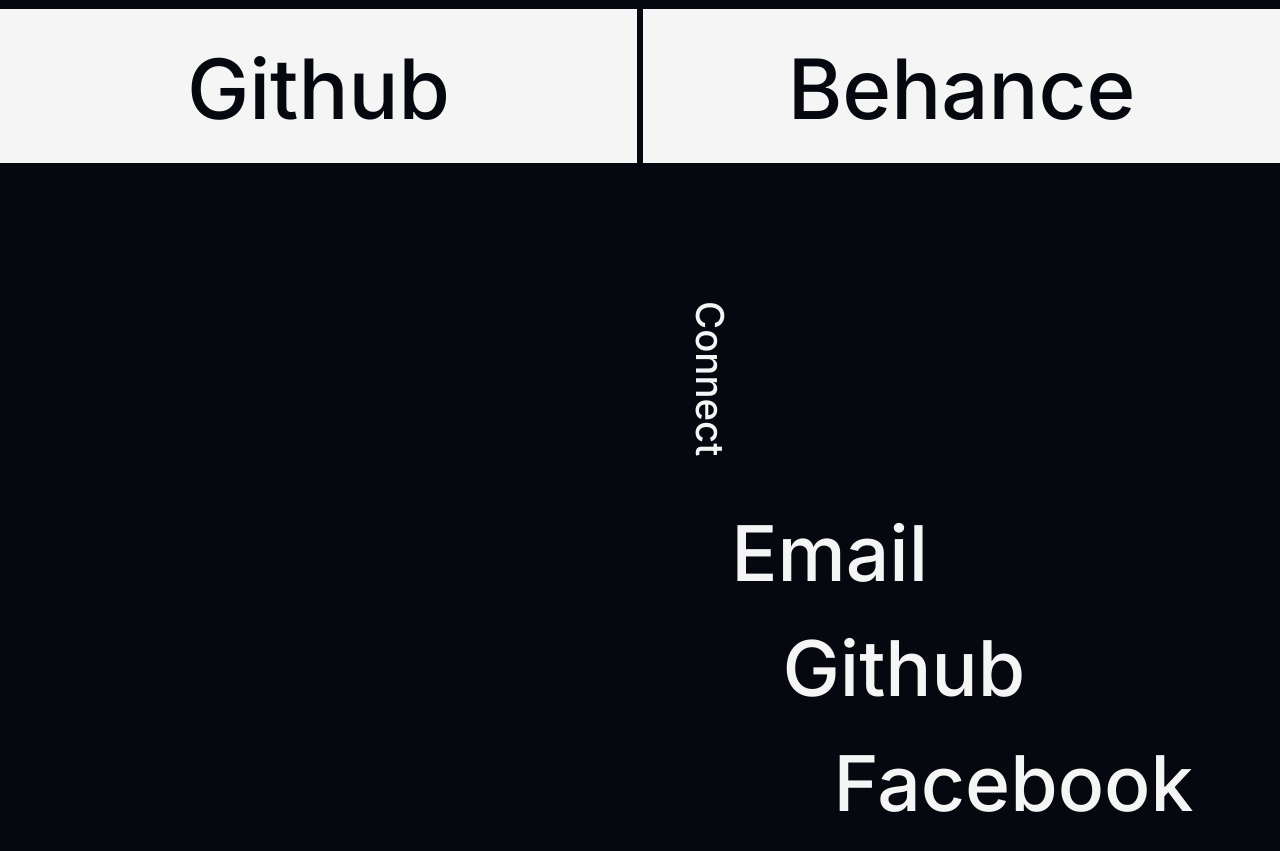
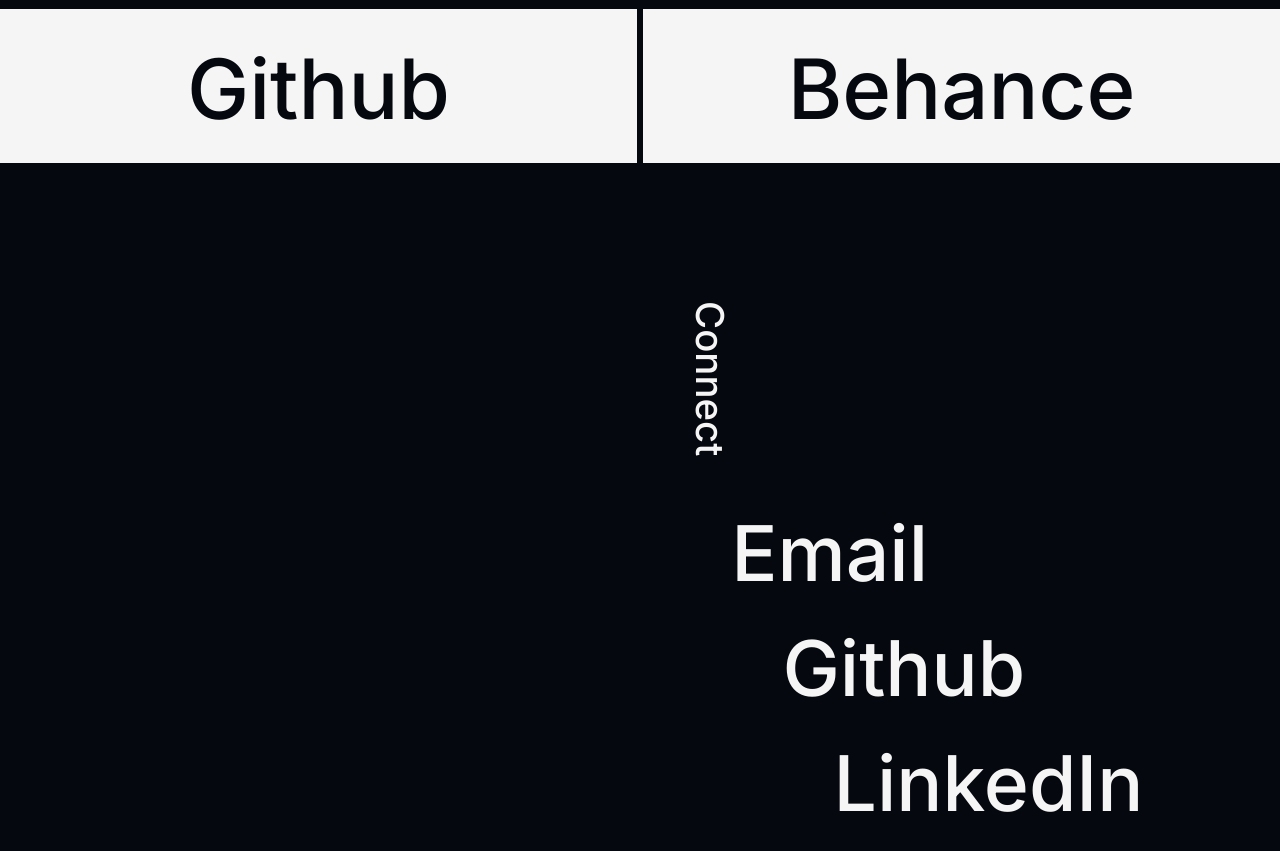
Before and after one commit to jabeaudry/portfolio, a website with bundled scripts: page index.html in a window 1280 px wide. Shown: the part 3037-3888 px from the top of the page. Built offline with nearby package versions, Linux system fonts and the light colour scheme; a web font is replaced by a local one.

Commit message:
Update index.html

```diff
--- a/index.html
+++ b/index.html
@@ -267,7 +267,7 @@
             <li class="lets-connect"data-aos="fade-down"data-aos-duration="560" data-aos-delay="0">Connect</li>
             <li class="gh-logo" data-aos="fade-right"data-aos-duration="550"  data-aos-delay="100"><a href="mailto: jacinthe.beaudry@outlook.com">Email</a></li>
             <li class="li-logo" data-aos="fade-right"data-aos-duration="460" data-aos-delay="200"><a href="https://github.com/jabeaudry">Github</a></li>
-            <li class="fb-logo" data-aos="fade-right" data-aos-duration="350"  data-aos-delay="300"><a href="https://www.facebook.com/jacinthe.beaudry.18/">Facebook</a></li>
+            <li class="fb-logo" data-aos="fade-right" data-aos-duration="350"  data-aos-delay="300"><a href="https://www.linkedin.com/in/jacinthe-beaudry-108904137/">LinkedIn</a></li>
           </ul>
         </div>
 
```
